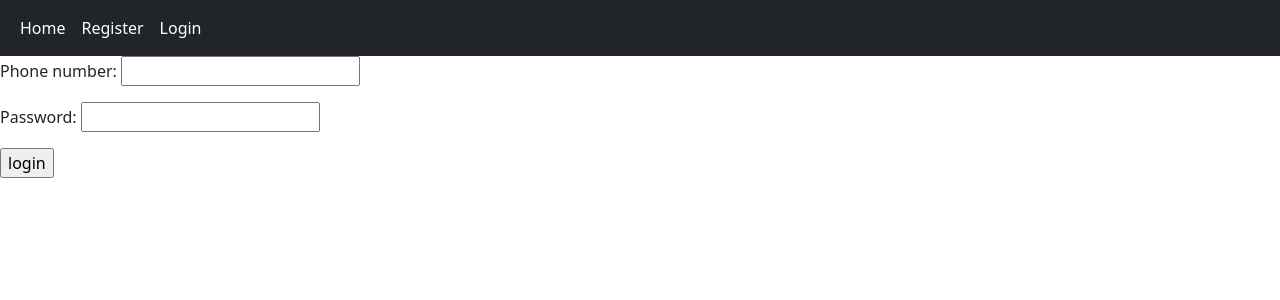
After one commit to alisalimi80/django-shop, a Django app: page /account/login/ in a window 1280 px wide. The commit adds this page. Shown: the top 300 px of the page. Run offline with Django 4.2, Linux system fonts and the light colour scheme.

Commit message:
login and logout and user limmits

```diff
--- a/account/forms.py
+++ b/account/forms.py
@@ -43,12 +43,19 @@ class UserRegisterForm(forms.Form):
         user = User.objects.filter(email=email).exists()
         if user:
             raise ValidationError('this email alredy exist')
+        return email
 
     def clean_phone_number(self):
         phone = self.cleaned_data['phone_number']
         user = User.objects.filter(phone_number=phone).exists()
         if user:
             raise ValidationError('this phone number alredy exist')
+        return phone
 
 class VerifyCodeForm(forms.Form):
     verify_code = forms.IntegerField()
+
+
+class UserLogin(forms.Form):
+    phone_number = forms.CharField(max_length=11)
+    password = forms.CharField(widget=forms.PasswordInput)
--- /dev/null
+++ b/account/templates/account/login.html
@@ -0,0 +1,8 @@
+{% extends 'base.html' %}
+{% block content %}
+    <form action="" method="post">
+        {% csrf_token %}
+        {{form.as_p}}
+        <input type="submit" value="login">
+    </form>
+{% endblock %}
--- a/account/urls.py
+++ b/account/urls.py
@@ -6,5 +6,8 @@ app_name = 'account'
 
 urlpatterns = [
     path('register/',views.UserRegisterView.as_view(),name='user-register'),
-    path('register/verfication/',views.UserRegisterVerifyCodeView.as_view(),name='verify_code')
+    path('register/verfication/',views.UserRegisterVerifyCodeView.as_view(),name='verify_code'),
+    path('login/',views.UserLoginView.as_view(),name='user-login'),
+    path('logout/',views.UserLogoutView.as_view(),name='user-logout'),
+
 ]
--- a/account/views.py
+++ b/account/views.py
@@ -2,9 +2,12 @@ from django.shortcuts import render , redirect
 from django.views import View
 import random
 from .models import OTP , User
-from .utils import send_otp_code
-from .forms import UserRegisterForm , VerifyCodeForm
+from utils import send_otp_code
+from .forms import UserRegisterForm , VerifyCodeForm , UserLogin
 from django.contrib import messages
+from django.contrib.auth import login , logout , authenticate
+from django.contrib.auth.mixins import LoginRequiredMixin
+
 
 # Create your views here.
 
@@ -55,3 +58,30 @@ class UserRegisterVerifyCodeView(View):
             messages.error(request,'this code is wrong','danger')
             return redirect('account:verify_code')
         return redirect('home:home')
+
+class UserLoginView(View):
+    form_class = UserLogin
+    template_name = 'account/login.html'
+
+    def get(self,request):
+        form = self.form_class
+        return render(request,self.template_name,{'form':form})
+
+    def post(self,request):
+        form = self.form_class(request.POST)
+        if form.is_valid():
+            cd = form.cleaned_data
+            user = authenticate(request,phone_number=cd['phone_number'],password=cd['password'])
+            if user :
+                login(request,user)
+                messages.success(request,'you logged in successfully','info')
+                return redirect('home:home')
+            messages.error(request,'your phone or password was wrong.','info')
+        return render(request,self.template_name,{'form':form})
+
+
+class UserLogoutView(LoginRequiredMixin,View):
+    def get(self,request):
+        logout(request)
+        messages.success(request,'logout successfully.','info')
+        return redirect('home:home')
--- a/templates/inc/navbar.html
+++ b/templates/inc/navbar.html
@@ -2,7 +2,12 @@
     <div class="container-fluid">
         <div class="navbar-nav">
             <a class="nav-link active" href="{% url 'home:home' %}">Home</a>
+            {% if request.user.is_authenticated %}
+            <a class="nav-link active" href="{% url 'account:user-logout' %}">Logout</a>
+            {% else %}
             <a class="nav-link active" href="{% url 'account:user-register' %}">Register</a>
+            <a class="nav-link active" href="{% url 'account:user-login' %}">Login</a>
+            {% endif %}
             {%if request.user.is_admin%}
             <a class="nav-link active" href="{% url 'home:bucket' %}">Bucket</a>
             {% endif %}
--- a/account/utils.py
+++ b/utils.py
@@ -1,4 +1,6 @@
 # from kavenegar import *
+from typing import Optional
+from django.contrib.auth.mixins import UserPassesTestMixin
 
 def send_otp_code(phone_number,code):
     # api = KavenegarAPI('505333704638615A5234325A6B63316B573071396F41435446306E3358654E7668506562664366416667673D')
@@ -7,3 +9,7 @@ def send_otp_code(phone_number,code):
     # print('-'*98)
     # print(response)
     pass
+
+class IsAdminMixin(UserPassesTestMixin):
+    def test_func(self):
+        return self.request.user.is_authenticated and self.request.user.is_admin
```
Also changed, not shown: home/views.py (+4 -3 lines).
